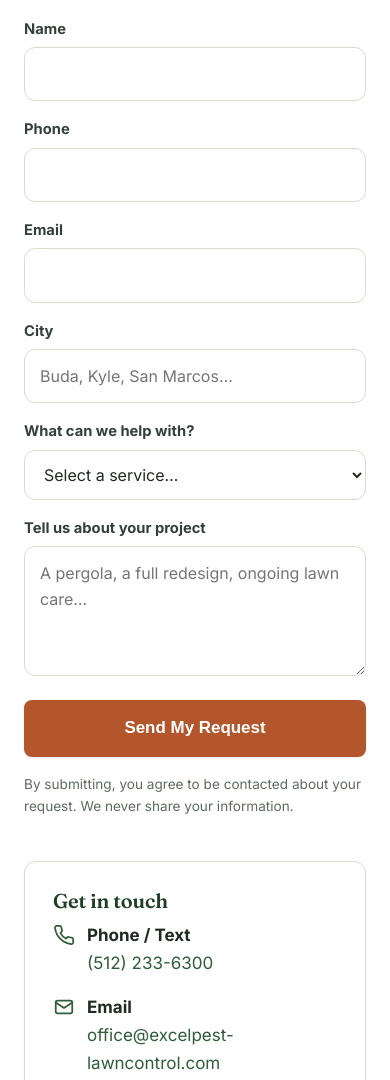
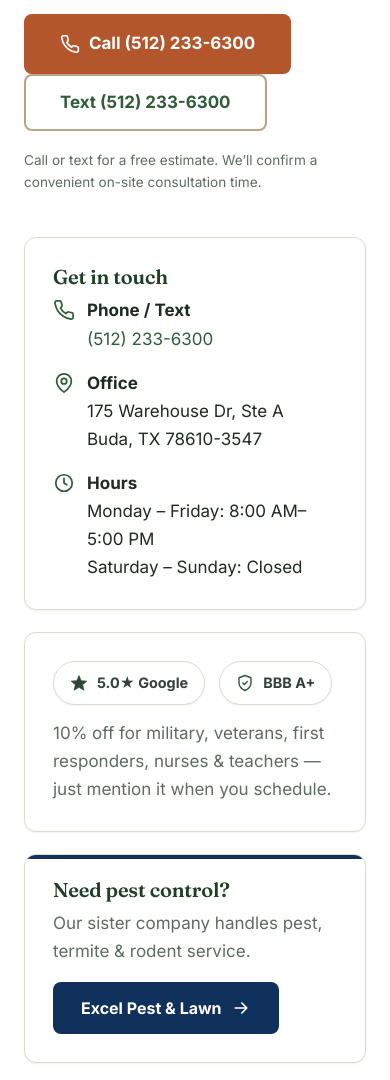
Before and after one commit to SRE-2025/Outdoor-Lighting, an Eleventy site: page src/contact.njk in a window 390 px wide. Shown: the part 727-1807 px from the top of the page. Built offline with nearby package versions, Linux system fonts and the light colour scheme; Eleventy itself is replaced by a stand-in of ours; files that its build step writes are made by us from their sources.

Commit message:
Replace nonfunctional contact form with direct phone actions

```diff
--- a/src/contact.njk
+++ b/src/contact.njk
@@ -24,53 +24,11 @@ description: "Request a free landscape design estimate from Research Turf Manage
       <h2>Get your free consultation</h2>
       <p class="muted">Prefer to talk now? Call or text us at <a href="tel:{{ site.phoneRaw }}"><strong>{{ site.phone }}</strong></a> during business hours.</p>
 
-      <!--
-        FORM SETUP: This form is ready to connect to a form handler.
-        Recommended (no server needed): create a free Formspree form at
-        https://formspree.io and replace the action URL below with your endpoint,
-        e.g. https://formspree.io/f/abcdwxyz . Until then, the phone and email
-        links above/below are fully functional.
-      -->
-      <form class="form" action="https://formspree.io/f/YOUR_FORM_ID" method="POST" style="margin-top:20px">
-        <div class="form__row">
-          <div>
-            <label for="name">Name</label>
-            <input type="text" id="name" name="name" autocomplete="name" required>
-          </div>
-          <div>
-            <label for="phone">Phone</label>
-            <input type="tel" id="phone" name="phone" autocomplete="tel" required>
-          </div>
-        </div>
-        <div class="form__row">
-          <div>
-            <label for="email">Email</label>
-            <input type="email" id="email" name="email" autocomplete="email" required>
-          </div>
-          <div>
-            <label for="city">City</label>
-            <input type="text" id="city" name="city" list="cities" placeholder="Buda, Kyle, San Marcos…">
-            <datalist id="cities">
-              {% for loc in locations.priority %}<option value="{{ loc.city }}">{% endfor %}
-              {% for city in locations.additional %}<option value="{{ city }}">{% endfor %}
-            </datalist>
-          </div>
-        </div>
-        <div>
-          <label for="service">What can we help with?</label>
-          <select id="service" name="service">
-            <option value="">Select a service…</option>
-            {% for s in collections.services %}<option value="{{ s.data.service.name }}">{{ s.data.service.name }}</option>{% endfor %}
-            <option value="Multiple / Not sure">Multiple / Not sure</option>
-          </select>
-        </div>
-        <div>
-          <label for="message">Tell us about your project</label>
-          <textarea id="message" name="message" placeholder="A pergola, a full redesign, ongoing lawn care…"></textarea>
-        </div>
-        <button type="submit" class="btn btn--primary btn--lg">Send My Request</button>
-        <p class="form__note">By submitting, you agree to be contacted about your request. We never share your information.</p>
-      </form>
+      <div class="contact-options">
+        <a class="btn btn--primary btn--lg" href="tel:{{ site.phoneRaw }}">{{ ico.svg("phone") }} Call {{ site.phone }}</a>
+        <a class="btn btn--ghost btn--lg" href="sms:{{ site.phoneRaw }}">Text {{ site.phone }}</a>
+      </div>
+      <p class="form__note" style="margin-top:18px">Call or text for a free estimate. We’ll confirm a convenient on-site consultation time.</p>
     </div>
 
     <aside>
@@ -78,7 +36,6 @@ description: "Request a free landscape design estimate from Research Turf Manage
         <h3 style="margin-top:0">Get in touch</h3>
         <ul class="checks" style="gap:16px">
           <li>{{ ico.svg("phone") }} <span><strong>Phone / Text</strong><br><a href="tel:{{ site.phoneRaw }}">{{ site.phone }}</a></span></li>
-          <li>{{ ico.svg("mail") }} <span><strong>Email</strong><br><a href="mailto:{{ site.email }}">{{ site.email }}</a></span></li>
           <li>{{ ico.svg("pin") }} <span><strong>Office</strong><br>{{ site.address.street }}<br>{{ site.address.city }}, {{ site.address.state }} {{ site.address.zip }}</span></li>
           <li>{{ ico.svg("clock") }} <span><strong>Hours</strong><br>{% for h in site.hours %}{{ h.days }}: {{ h.open }}{% if h.close %}–{{ h.close }}{% endif %}<br>{% endfor %}</span></li>
         </ul>
```
